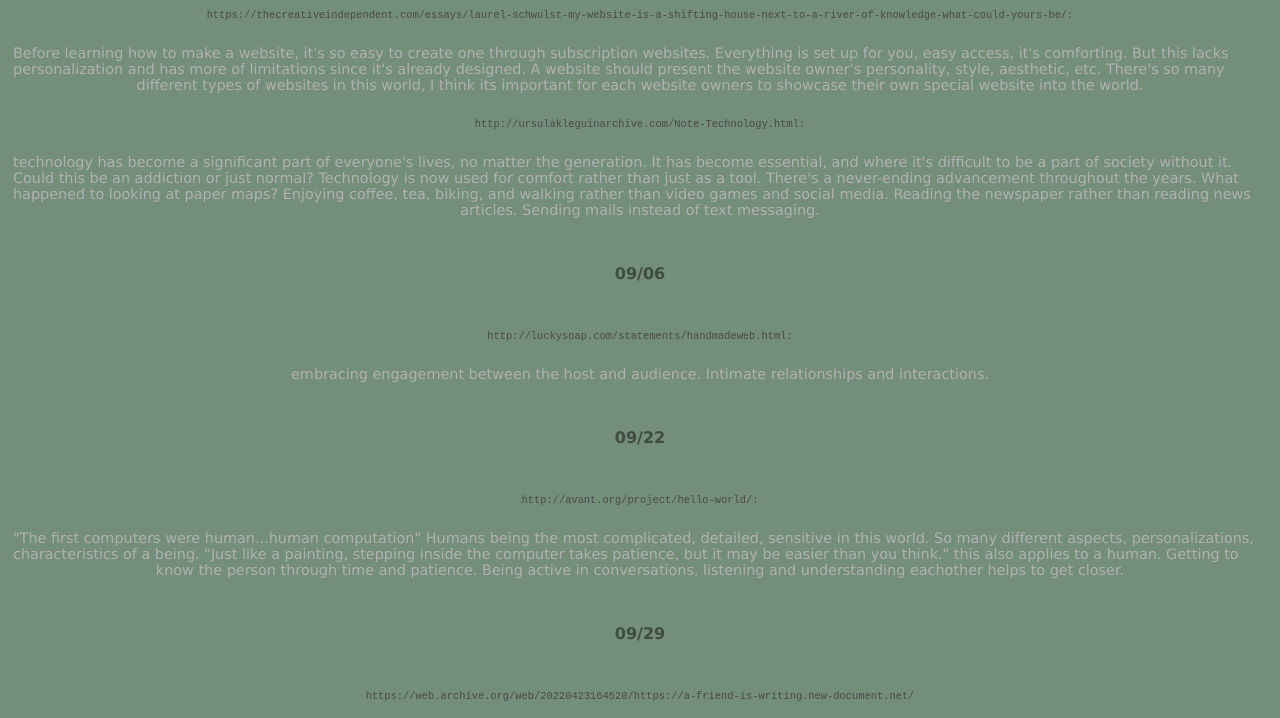
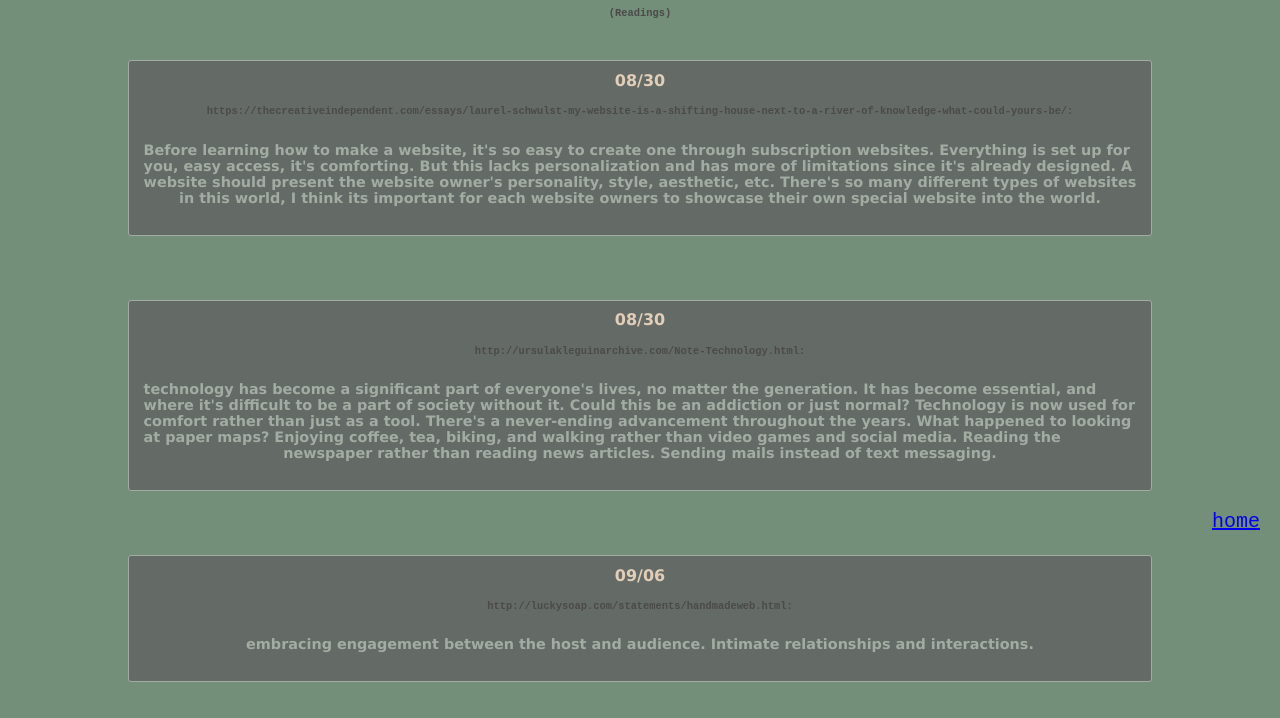
Before and after one commit to choiag/class-site, a plain HTML site: page journals/index.html in a window 1280 px wide. Shown: the part 257-975 px from the top of the page. Drawn offline with Linux system fonts and the light colour scheme.

Commit message:
update on journal site

```diff
--- a/journals/index.html
+++ b/journals/index.html
@@ -6,29 +6,37 @@
     </head>
     <body>
        <h1>Journals</h1>
-       <h2>A collection of thoughts:</h2>
+        <h2>A collection of thoughts:</h2>
        <h3> (Readings)</h3>
 
-       <h4>08/30</h4>
-        <p class="special">https://thecreativeindependent.com/essays/laurel-schwulst-my-website-is-a-shifting-house-next-to-a-river-of-knowledge-what-could-yours-be/:</p>
+       <h4>08/30
+            <p class="reading">https://thecreativeindependent.com/essays/laurel-schwulst-my-website-is-a-shifting-house-next-to-a-river-of-knowledge-what-could-yours-be/:</p>
             <P>Before learning how to make a website, it's so easy to create one through subscription websites. Everything is set up for you, easy access, it's comforting. But this lacks personalization and has more of limitations since it's already designed. A website should present the website owner's personality, style, aesthetic, etc.
             There's so many different types of websites in this world, I think its important for each website owners to showcase their own special website into the world. </P>
-        <P class="special">http://ursulakleguinarchive.com/Note-Technology.html:</P>
+        </h4>
+
+        <h4>08/30
+            <P class="reading">http://ursulakleguinarchive.com/Note-Technology.html:</P>
             <P>technology has become a significant part of everyone's lives, no matter the generation. It has become essential, and where it's difficult to be a part of society without it. Could this be an addiction or just normal?
             Technology is now used for comfort rather than just as a tool. There's a never-ending advancement throughout the years.
             What happened to looking at paper maps? Enjoying coffee, tea, biking, and walking rather than video games and social media. Reading the newspaper rather than reading news articles. Sending mails instead of text messaging. </p>
+        </h4>
 
-        <h4>09/06</h4>
-            <P class="special">http://luckysoap.com/statements/handmadeweb.html:</p>
+        <h4>09/06
+            <P class="reading">http://luckysoap.com/statements/handmadeweb.html:</p>
                 <P> embracing engagement between the host and audience. Intimate relationships and interactions. </P>
+        </h4>
 
-        <h4>09/22</h4>
-            <P class="special">http://avant.org/project/hello-world/:</p>
+        <h4>09/22
+            <P class="reading">http://avant.org/project/hello-world/:</p>
             <p>"The first computers were human...human computation" Humans being the most complicated, detailed, sensitive in this world. So many different aspects, personalizations, characteristics of a being. "Just like a painting, stepping inside the computer takes patience, but it may be easier than you think." this also applies to a human. Getting to know the person through time and patience. Being active in conversations, listening and understanding eachother helps to get closer. </p>
+        </h4>
 
-            <h4>09/29</h4>
-                <p class="special">https://web.archive.org/web/20220423164520/https://a-friend-is-writing.new-document.net/
+        <h4>09/29
+                <p class="reading">https://web.archive.org/web/20220423164520/https://a-friend-is-writing.new-document.net/
                 <p> My first reaction to the website was frustrating and needed a lot of patience. Trying to wait or expect for something to apear, change, or even show any sort of instructions. I spent the most time clicking through and testing what happens next. I became more curious about the intent was and why certain content was designed this way.</p>
+        </h4>
 
+        <div class="home"><a href="file:///Users/ashleychoi/Library/Mobile%20Documents/com~apple~CloudDocs/GDES/GDES%20FALL%202022/GDES%20308/GitHub/class-site/index.html">home</a></div>
     </body>
 </html>
--- a/journals/style.css
+++ b/journals/style.css
@@ -3,35 +3,64 @@ body {
     background: rgb(115, 142, 121) center fixed;
     font-family:'Lucida Sans', 'Lucida Sans Regular', 'Lucida Grande', 'Lucida Sans Unicode', Geneva, Verdana, sans-serif;
     text-align-last: center;
+    padding: 120px;
+    margin-top: 5px;
 }
+
+.head {
+    margin-bottom: 1rem;
+    background: transparent;
+    padding: .2rem;
+    border: 1px solid;
+    color: inherit;
+    border-radius: 3px;
+}
+
 p {
-    color: rgb(177, 177, 177);
+    color: rgb(162, 172, 162);
     padding: 5px;
     font-size: 90%;
 }
-.special {
+
+.reading {
     color:rgb(74, 74, 74);
     font-size: 80%;
     font-family: monospace;
-    margin: 10px;
 }
 
 h1 {
     font-size: 250%;
 }
 
+h2 {
+    font-size: 80%;
+    color:antiquewhite transparent;
+    margin-top:4%
+}
+
 h3 {
     color:rgb(74, 74, 74);
     font-family: monospace;
     font-size: 80%;
+    margin-bottom:4%;
 }
 
 h4 {
     color:rgb(63, 76, 66);
-    padding: 20px;
+    font-size: 100%;
+    margin-bottom: 4rem;
+    background:rgb(100, 107, 102);
+    padding: .6rem;
+    border: 1px solid rgb(162, 172, 162);
+    color: inherit;
+    border-radius: 3px;
 }
 
-h5 {
+.home {
+    position: fixed;
+    bottom: 10px;
+    right: 20px;
     color:rgb(63, 76, 66);
-    padding: 20px;
-}
+    font-size:20px;
+    font-family:'Courier New', Courier, monospace;
+  }
```
